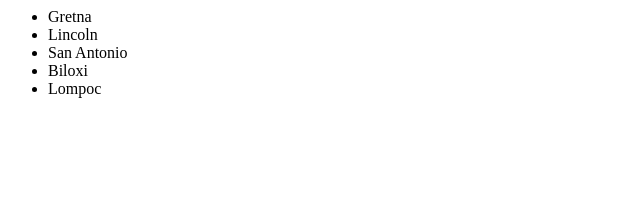
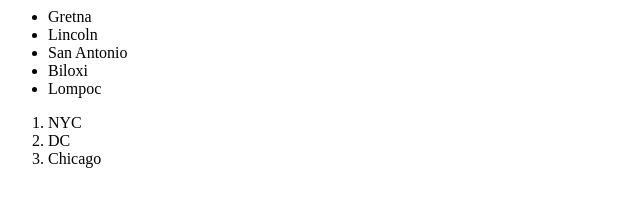
Before and after one commit to joehoman/First-Repository, a plain HTML site: page index.html in a window 1280 px wide. Shown: the whole page, without its empty margins (0-640 px from the left). Drawn offline with Linux system fonts and the light colour scheme.

Commit message:
Added ordered list of cities

```diff
--- a/index.html
+++ b/index.html
@@ -5,3 +5,8 @@
     <li>Biloxi</li>
     <li>Lompoc</li>
 </ul>
+<ol>
+    <li>NYC</li>
+    <li>DC</li>
+    <li>Chicago</li>
+</ol>
```
